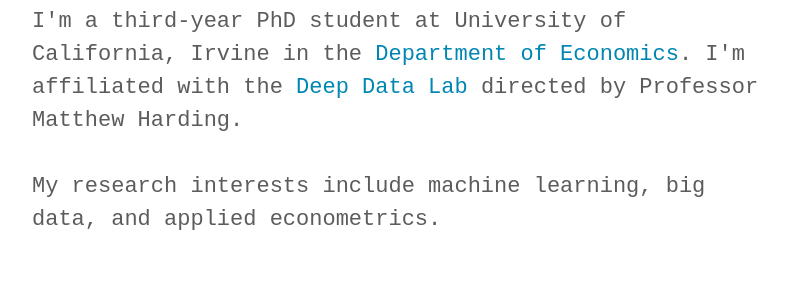
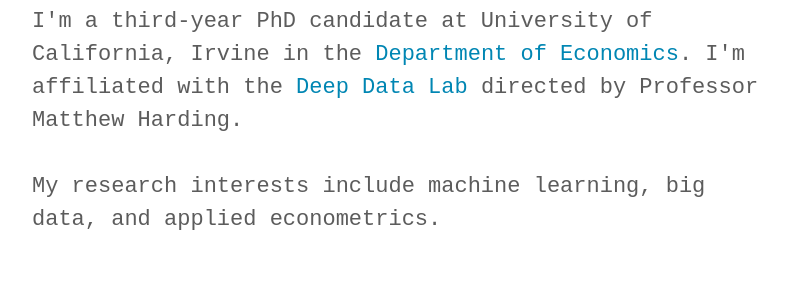
Before and after one commit to NicoleGolden/Economics, a plain HTML site: page index.html in a window 1280 px wide. Shown: the part 319-605 px from the top of the page, without its empty margins (232-1042 px from the left). Drawn offline with Linux system fonts and the light colour scheme; a web font is replaced by a local one.

Commit message:
update index
update index

```diff
--- a/index.html
+++ b/index.html
@@ -58,7 +58,7 @@
             <img src="assets/images/profile.png" width="200">
 
             <!-- Introduction -->
-            <p class="lead" style="font-weight:lighter;">I'm a third-year PhD student at University of California, Irvine in the <a href="https://www.economics.uci.edu/" target="_blank">Department of Economics</a>. I'm affiliated with the <a href="http://deepdatalab.org/" target="_blank">Deep Data Lab</a> directed by Professor Matthew Harding.<br><br>
+            <p class="lead" style="font-weight:lighter;">I'm a third-year PhD candidate at University of California, Irvine in the <a href="https://www.economics.uci.edu/" target="_blank">Department of Economics</a>. I'm affiliated with the <a href="http://deepdatalab.org/" target="_blank">Deep Data Lab</a> directed by Professor Matthew Harding.<br><br>
 
             My research interests include machine learning, big data, and applied econometrics.
             </p>
```
